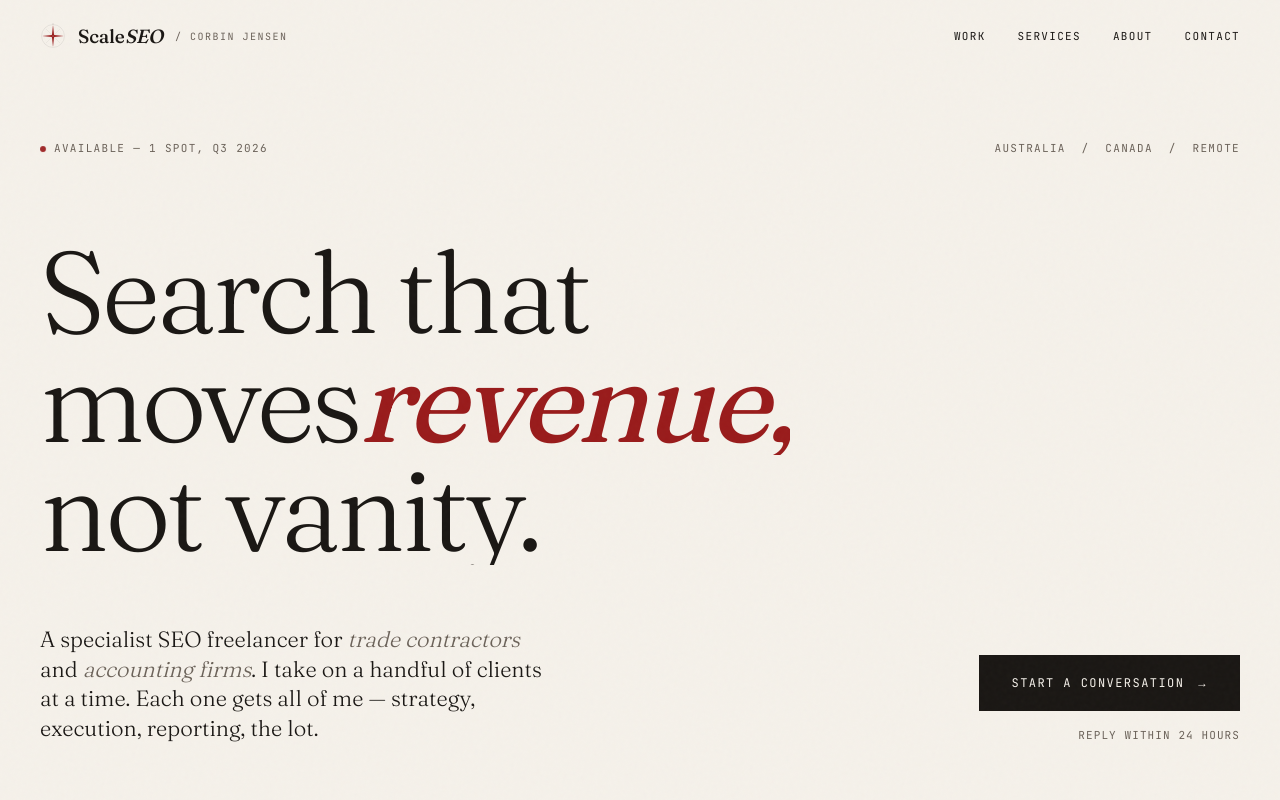
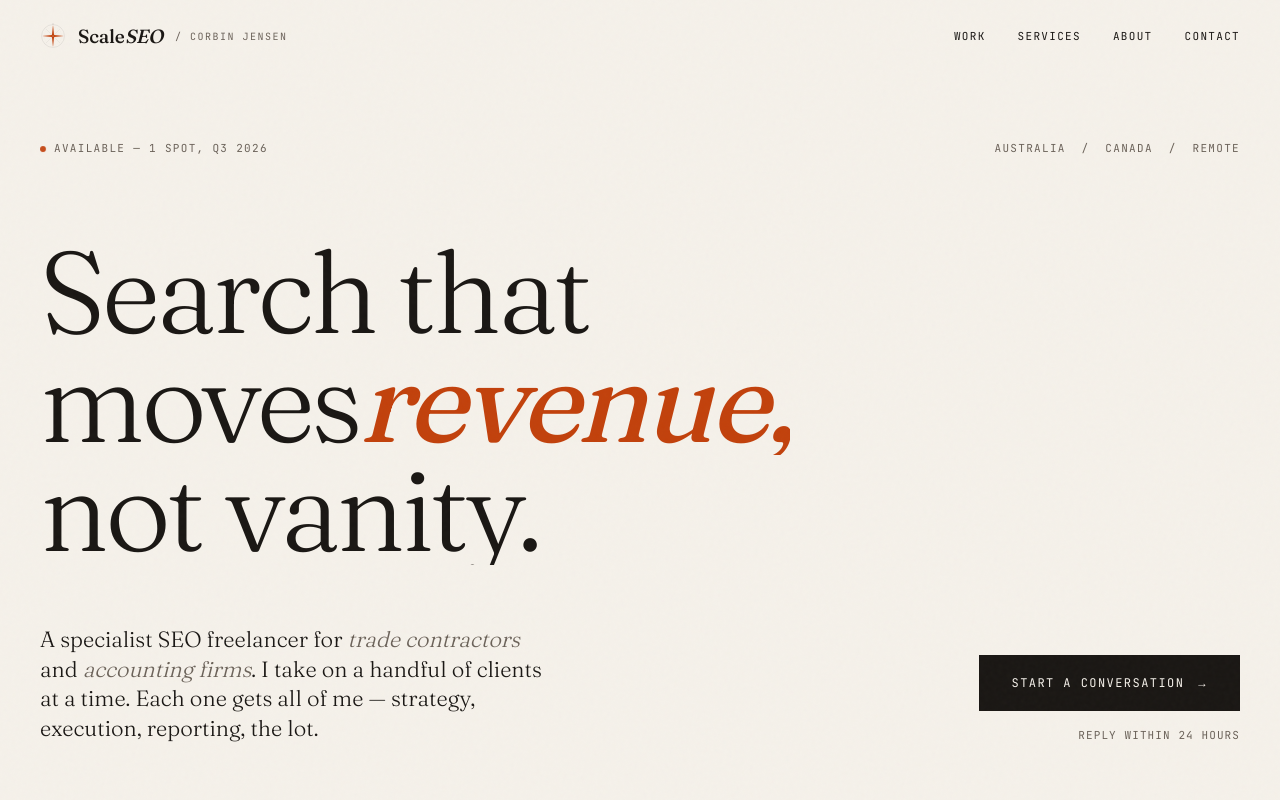
Before and after one commit to ScaleCRMCO/scaleseo, a Next.js app: page / in a window 1280 px wide. Shown: the top 800 px of the page. Built offline with nearby package versions, Linux system fonts and the light colour scheme.

Commit message:
Update globals.css

```diff
--- a/src/app/globals.css
+++ b/src/app/globals.css
@@ -10,7 +10,7 @@
   --ink: #1A1714;
   --ink-dim: #6B6259;
   --ink-faint: #B5AEA3;
-  --accent: #991B1B;
+  --accent: #C2410C;
   --line: rgba(26, 23, 20, 0.08);
   --line-strong: rgba(26, 23, 20, 0.18);
 
```
